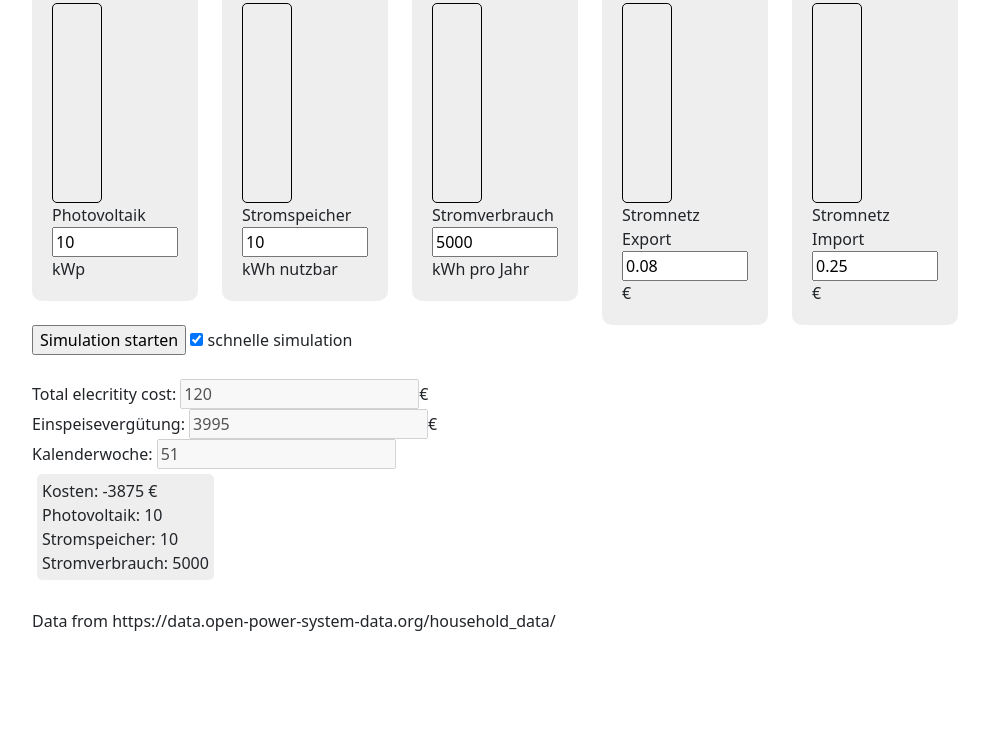
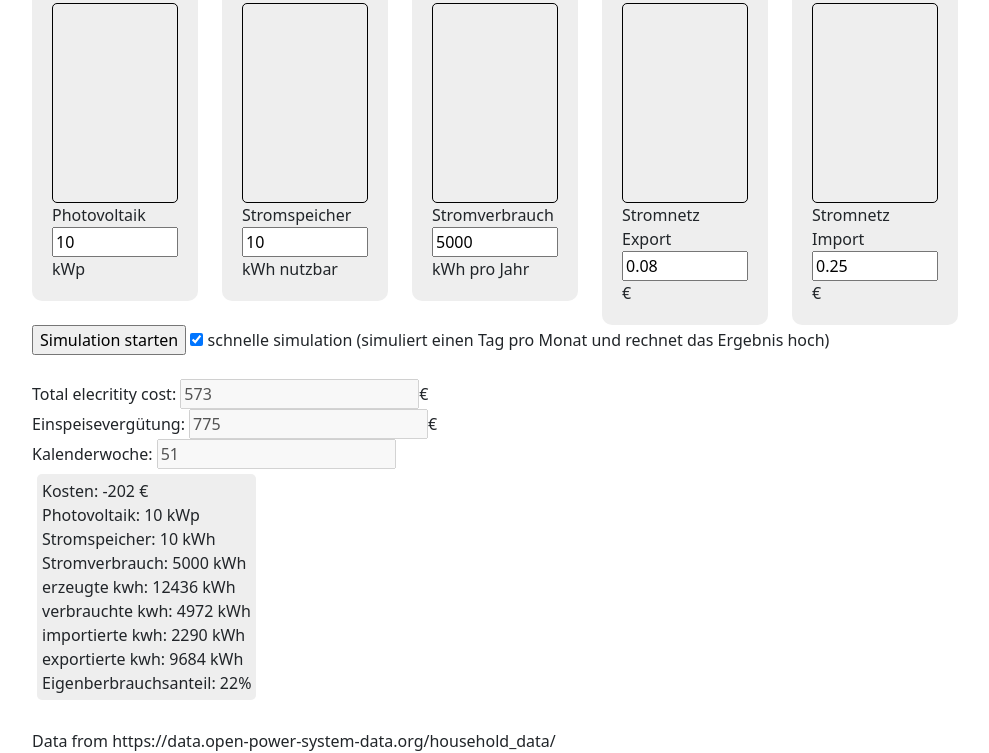
Before and after one commit to moritzmair/photovoltaik_simulator, a plain HTML site: page index.html in a window 1280 px wide. Both pictures are taken after a click on the input "Simulation starten". Shown: the part 73-826 px from the top of the page, without its empty margins (50-1039 px from the left). Before the commit the page ends 800 px from the top, so only its background shows below. Drawn offline with Linux system fonts and the light colour scheme.

Commit message:
fixed a few bugs

```diff
--- a/index.html
+++ b/index.html
@@ -95,7 +95,7 @@
       </div>
 
       <input type="submit" value="Simulation starten" onclick="start_simulation();return false;">
-      <input type="checkbox" checked id="fast_mode"> schnelle simulation
+      <input type="checkbox" checked id="fast_mode"> schnelle simulation (simuliert einen Tag pro Monat und rechnet das Ergebnis hoch)
       <br>
       <br>
       Total elecritity cost:
--- a/script.js
+++ b/script.js
@@ -10,6 +10,12 @@ var electricity_cost = 0;
 var electricity_revenue = 0;
 
 var fast_simulation;
+var fast_simulation_days = 30;
+
+var total_photovoltaik = 0;
+var total_household_consumption = 0;
+var total_export = 0;
+var total_import = 0;
 
 
 var time_resolution = 15;
@@ -52,29 +58,29 @@ function start_simulation(){
   year_consumption_household = household_consumption.reduce((pv, cv) => pv + cv, 0)/1000;
   photovoltaik_installed = $('input[name=photovoltaik_kwp]').val()*1000;
 
-  consumption_factor = year_consumption_household / household_consumption_year;
-  photovoltaik_factor = max_photovoltaik / photovoltaik_installed;
+  consumption_factor = (year_consumption_household/ 60 * time_resolution) / household_consumption_year;
+  photovoltaik_factor = photovoltaik_installed / max_photovoltaik;
 
   simulate_one_section();
 }
 
 function simulate_one_section(){
 
-  current_usage = household_consumption[pointer]/consumption_factor;
+  current_usage = household_consumption[pointer] / consumption_factor;
   $('.meter_household_consumption > .text').html(Math.round(current_usage) + 'watt').css('height', (current_usage/1000*100)+'%');
 
-  current_photovoltaik = photovoltaik[pointer]/photovoltaik_factor;
+  current_photovoltaik = photovoltaik[pointer] * photovoltaik_factor;
 
   $('.meter_photovoltaik_kwp > .text').html(current_photovoltaik + ' watt').css('height', (current_photovoltaik/photovoltaik_installed*100)+'%');
 
   // for fast simulation only simulate one day per month
   if(fast_simulation){
-    if(Math.round(pointer/(24*60/time_resolution))%30 == 0){
+    if(Math.round(pointer/(24*60/time_resolution))%fast_simulation_days == 0){
       //simulate this day
       pointer++;
     }else{
       //skip next 30 days
-      pointer = pointer + (24*60/time_resolution)*29;
+      pointer = pointer + (24*60/time_resolution)*(fast_simulation_days-1);
     }
   }else{
     pointer++;
@@ -88,21 +94,32 @@ function simulate_one_section(){
   battery_max_size = $('input[name=battery_kwh]').val();
   water_storage_size = $('input[name=meter_water_qm]').val();
 
-  current_need = (current_photovoltaik - current_usage ) / (60 * time_resolution)
+  current_need = current_photovoltaik - current_usage
 
-  if (battery + current_need >= 0 && battery + current_need <= battery_max_size){
-    battery = battery + current_need;
+  if (battery + current_need/1000 >= 0 && battery + current_need/1000 <= battery_max_size){
+    battery = battery + current_need/1000;
     current_need = 0;
   }
 
+  if(fast_simulation){
+    fast_simulation_factor = fast_simulation_days;
+  }else{
+    fast_simulation_factor = 1;
+  }
+
+  total_photovoltaik = total_photovoltaik + (current_photovoltaik / 60 * time_resolution) * fast_simulation_factor;
+  total_household_consumption = total_household_consumption + (current_usage / 60 * time_resolution) * fast_simulation_factor;
+
   if(current_need < 0){
-    electricity_cost = electricity_cost + (current_need*-1) * $('input[name=price_kwh]').val() * (fast_simulation*30);
-    $('.meter_grid_kw_import > .text').html(Math.round(current_need*1000) + ' Watt').css('height', (current_need*-1*100)+'%');
-    $('.meter_grid_kw_export > .text').html(Math.round(current_need*1000) + ' Watt').css('height', '0');
+    total_import = total_import + (current_need*-1 / 60 * time_resolution) * fast_simulation_factor;
+    electricity_cost = electricity_cost + (current_need*-1 / 60 * time_resolution) * $('input[name=price_kwh]').val() * fast_simulation_factor / 1000;
+    $('.meter_grid_kw_import > .text').html(Math.round(current_need) + ' Watt').css('height', (current_need*-1/100)+'%');
+    $('.meter_grid_kw_export > .text').html(Math.round(current_need) + ' Watt').css('height', '0');
   }else{
-    electricity_revenue = electricity_revenue + current_need * $('input[name=price_export_kwh]').val() * (fast_simulation*30);
-    $('.meter_grid_kw_export > .text').html(Math.round(current_need*1000) + ' Watt').css('height', (current_need/10*100)+'%');
-    $('.meter_grid_kw_import > .text').html(Math.round(current_need*1000) + ' Watt').css('height', '0');
+    total_export = total_export + (current_need / 60 * time_resolution) * fast_simulation_factor;
+    electricity_revenue = electricity_revenue + (current_need / 60 * time_resolution) * $('input[name=price_export_kwh]').val() * fast_simulation_factor / 1000;
+    $('.meter_grid_kw_export > .text').html(Math.round(current_need) + ' Watt').css('height', (current_need/100)+'%');
+    $('.meter_grid_kw_import > .text').html(Math.round(current_need) + ' Watt').css('height', '0');
   }
 
   $('input[name=total_elecritity_cost]').val(Math.round(electricity_cost));
@@ -129,7 +146,14 @@ function end_simulation(){
   electricity_cost = 0;
   electricity_revenue = 0;
 
+
+
   pointer = 0;
 
-  $('.results').append('<div class="one_result">Kosten: '+(total_export_cost-total_import_revenue)+' €<br>Photovoltaik: '+$('input[name=photovoltaik_kwp]').val()+'<br>Stromspeicher: '+$('input[name=battery_kwh]').val()+'<br>Stromverbrauch: '+$('input[name=household_consumption_kwh]').val()+'</div>');
+  $('.results').append('<div class="one_result">Kosten: '+(total_export_cost-total_import_revenue)+' €<br>Photovoltaik: '+$('input[name=photovoltaik_kwp]').val()+' kWp<br>Stromspeicher: '+$('input[name=battery_kwh]').val()+' kWh<br>Stromverbrauch: '+$('input[name=household_consumption_kwh]').val()+' kWh<br>erzeugte kwh: '+ Math.round(total_photovoltaik/1000)+' kWh<br>verbrauchte kwh: '+ Math.round(total_household_consumption/1000)+' kWh<br>importierte kwh: '+ Math.round(total_import/1000)+' kWh<br>exportierte kwh: '+ Math.round(total_export/1000)+' kWh<br>Eigenberbrauchsanteil: '+Math.round(100-(total_export/total_photovoltaik*100))+'%</div>');
+
+  total_photovoltaik = 0;
+  total_household_consumption = 0;
+  total_export = 0;
+  total_import = 0;
 }
--- a/style.css
+++ b/style.css
@@ -2,7 +2,7 @@
   border: 1px solid black;
   border-radius: 5px;
   height: 200px;
-  width: 50px;
+  width: 100%;
 }
 
 .module {
```
